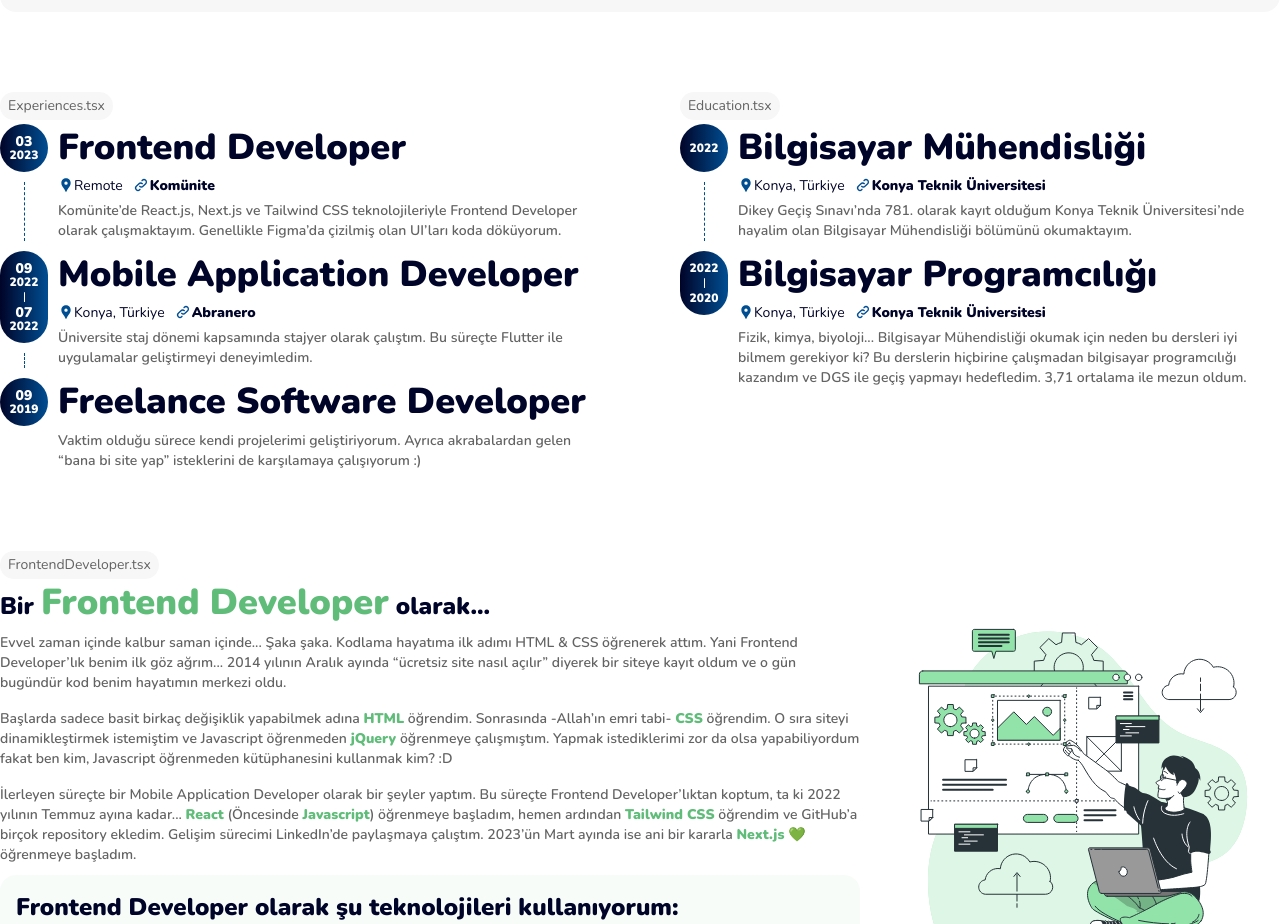
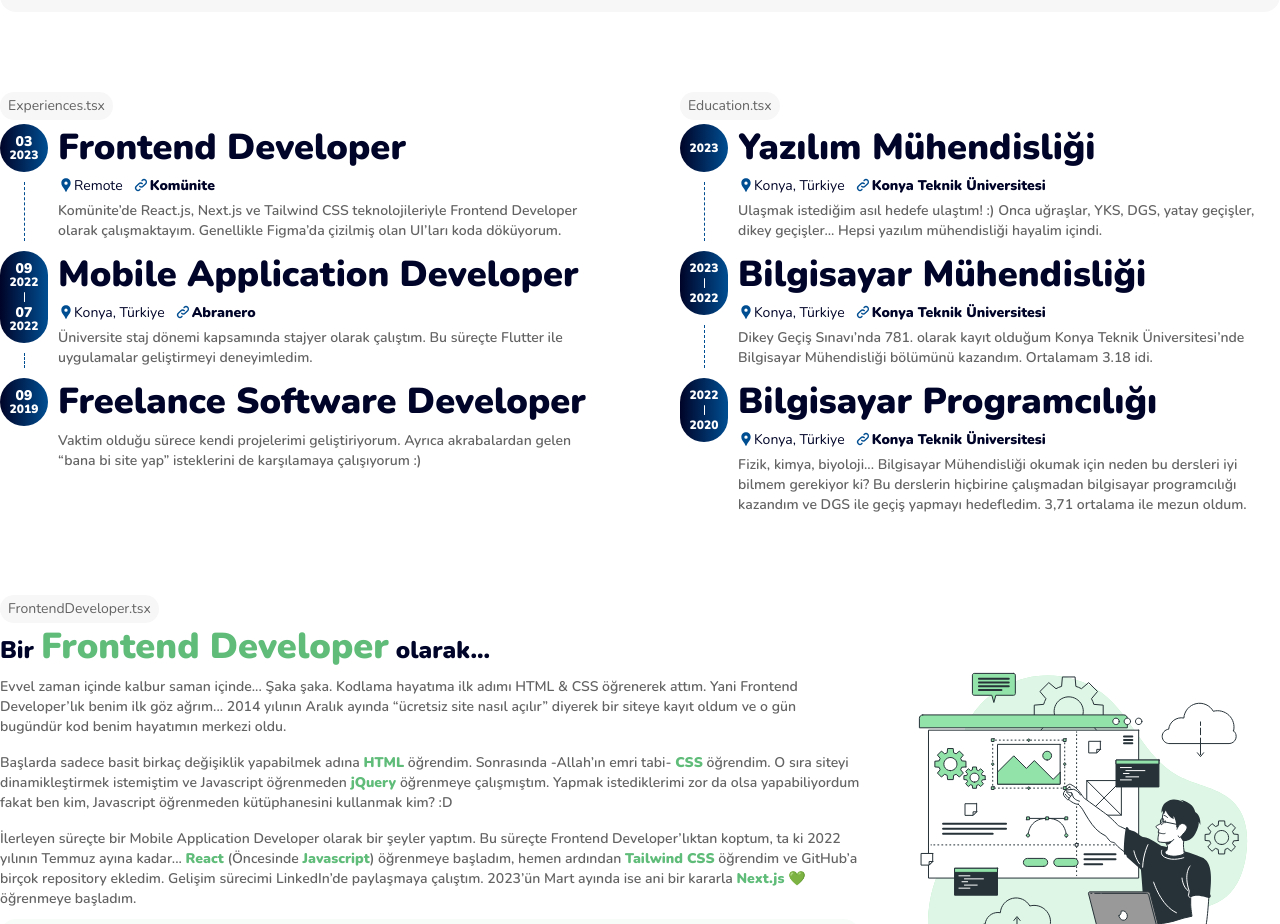
Before and after one commit to mehmetext/konukcudev-next, a Next.js app: page / in a window 1280 px wide. Shown: the part 1220-2144 px from the top of the page. Built offline with nearby package versions, Linux system fonts and the light colour scheme.

Commit message:
add seng

```diff
--- a/src/app/(site)/(index)/components/ExperiencesEducation/Education.tsx
+++ b/src/app/(site)/(index)/components/ExperiencesEducation/Education.tsx
@@ -7,14 +7,25 @@ export default function Education() {
     <ComponentNameContainer name="Education">
       <div className="flex flex-col gap-y-2.5">
         <DateLineBlock
+          startingDate={{ year: "2023" }}
+          title="Yazılım Mühendisliği"
+          location="Konya, Türkiye"
+          company={{
+            href: "https://www.ktun.edu.tr",
+            title: "Konya Teknik Üniversitesi",
+          }}
+          msg="Ulaşmak istediğim asıl hedefe ulaştım! :) Onca uğraşlar, YKS, DGS, yatay geçişler, dikey geçişler... Hepsi yazılım mühendisliği hayalim içindi."
+        />
+        <DateLineBlock
           startingDate={{ year: "2022" }}
+          endingDate={{ year: "2023" }}
           title="Bilgisayar Mühendisliği"
           location="Konya, Türkiye"
           company={{
             href: "https://www.ktun.edu.tr",
             title: "Konya Teknik Üniversitesi",
           }}
-          msg="Dikey Geçiş Sınavı’nda 781. olarak kayıt olduğum Konya Teknik Üniversitesi’nde hayalim olan Bilgisayar Mühendisliği bölümünü okumaktayım."
+          msg="Dikey Geçiş Sınavı’nda 781. olarak kayıt olduğum Konya Teknik Üniversitesi’nde Bilgisayar Mühendisliği bölümünü kazandım. Ortalamam 3.18 idi."
         />
         <DateLineBlock
           endingDate={{ year: "2022" }}
```
